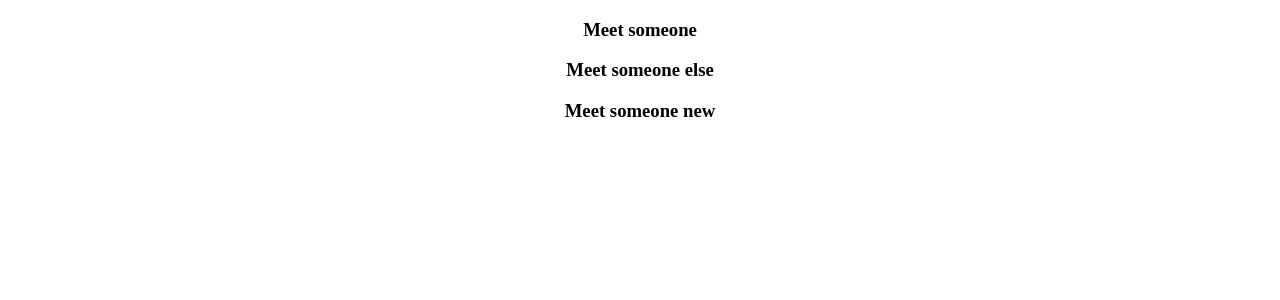
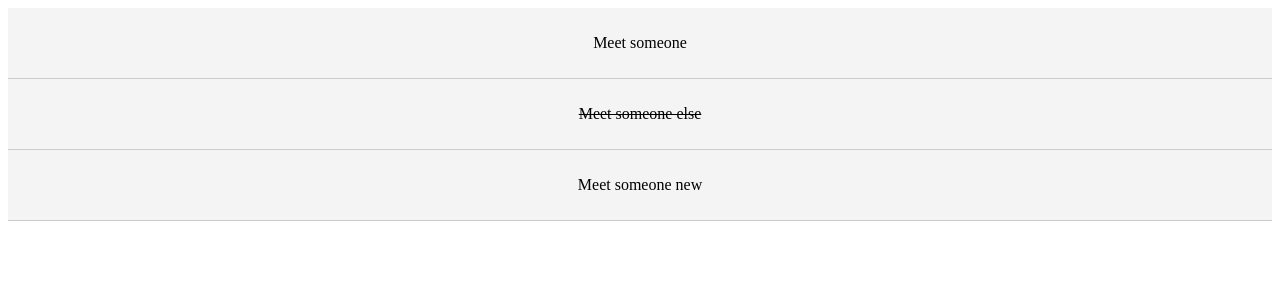
Before and after one commit to ZachariahMathews/react-todo-app, a React (Create React App) app: page / in a window 1280 px wide. Shown: the top 300 px of the page. Built offline with nearby package versions, Linux system fonts and the light colour scheme.

Commit message:
Add base styling

```diff
--- a/src/App.js
+++ b/src/App.js
@@ -13,7 +13,7 @@ state={
     {
       id: 2,
       title: 'Meet someone else',
-      completed: false
+      completed: true
     },
     {
       id: 3,
--- a/src/components/TodoItem.js
+++ b/src/components/TodoItem.js
@@ -2,10 +2,20 @@ import React, { Component } from 'react'
 import PropTypes from 'prop-types'
 
 export class TodoItem extends Component {
+
+  getStyle = () => {
+    return {
+      background: '#f4f4f4',
+      padding: '10px',
+      borderBottom: '1px #ccc solid',
+      textDecoration: this.props.todo.completed ? 'line-through' : 'none'
+    }
+  }
+
   render() {
     return (
-      <div>
-        <h3>{ this.props.todo.title }</h3>
+      <div style={this.getStyle()}>
+        <p>{ this.props.todo.title }</p>
       </div>
     )
   }
```
